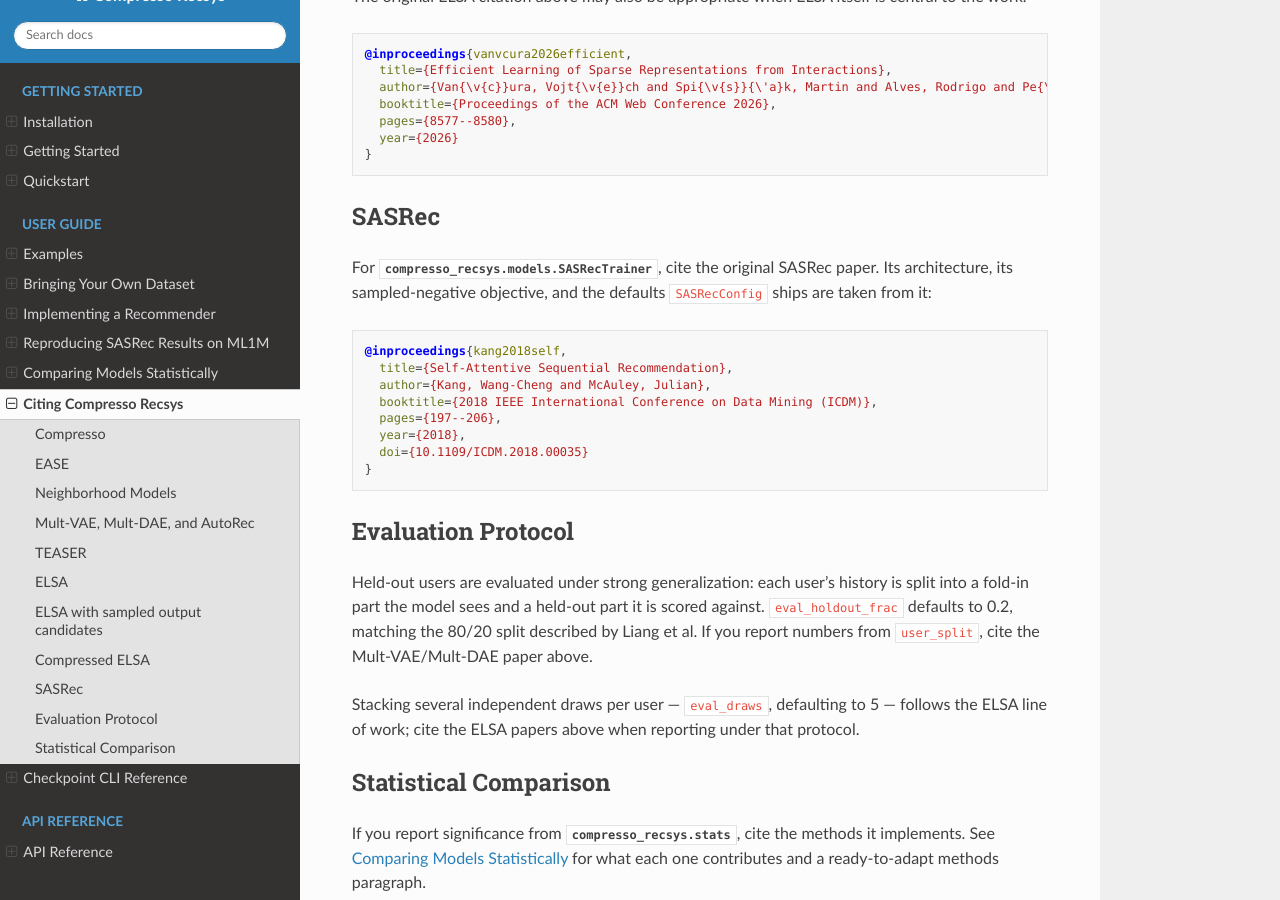
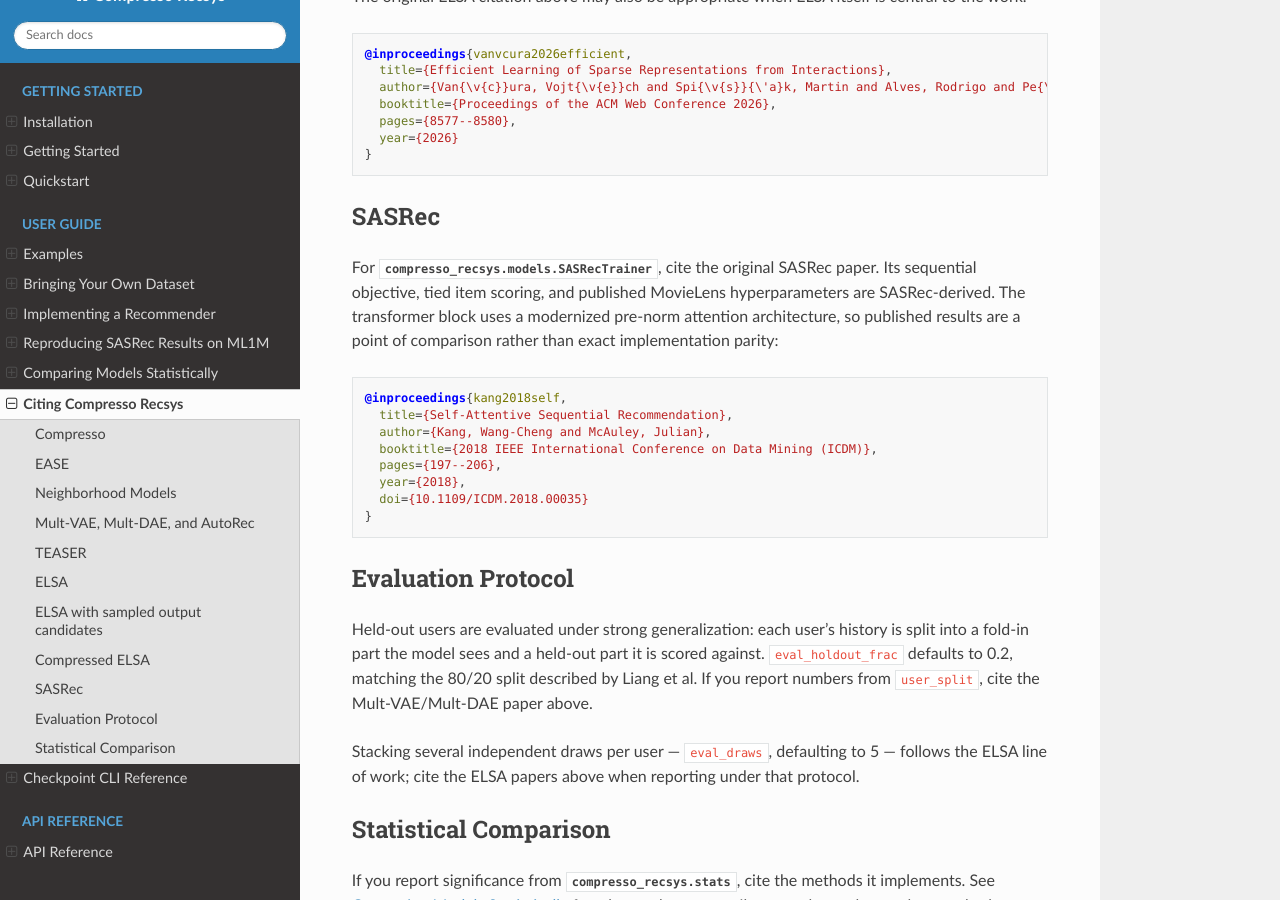
Before and after one commit to zombak79/compresso-recsys, a Sphinx documentation site: the page built from docs/source/citing.rst, in a window 1280 px wide and 900 px high, scrolled down 2989 px. Built offline with Sphinx 7.4.7 and the Read the Docs theme 3.1.0, drawn with Linux system fonts in a browser that asks for light colours.

Commit message:
Clarify SASRec reproduction documentation

```diff
--- a/docs/source/citing.rst
+++ b/docs/source/citing.rst
@@ -176,8 +176,10 @@
 ------
 
 For :class:`compresso_recsys.models.SASRecTrainer`, cite the original SASRec
-paper. Its architecture, its sampled-negative objective, and the defaults
-``SASRecConfig`` ships are taken from it:
+paper. Its sequential objective, tied item scoring, and published MovieLens
+hyperparameters are SASRec-derived. The transformer block uses a modernized
+pre-norm attention architecture, so published results are a point of comparison
+rather than exact implementation parity:
 
 .. code-block:: bibtex
 
```
Also changed, not shown: README.md (+4 -3 lines), docs/source/reproducing-sasrec-results-on-ml1m.ipynb.
